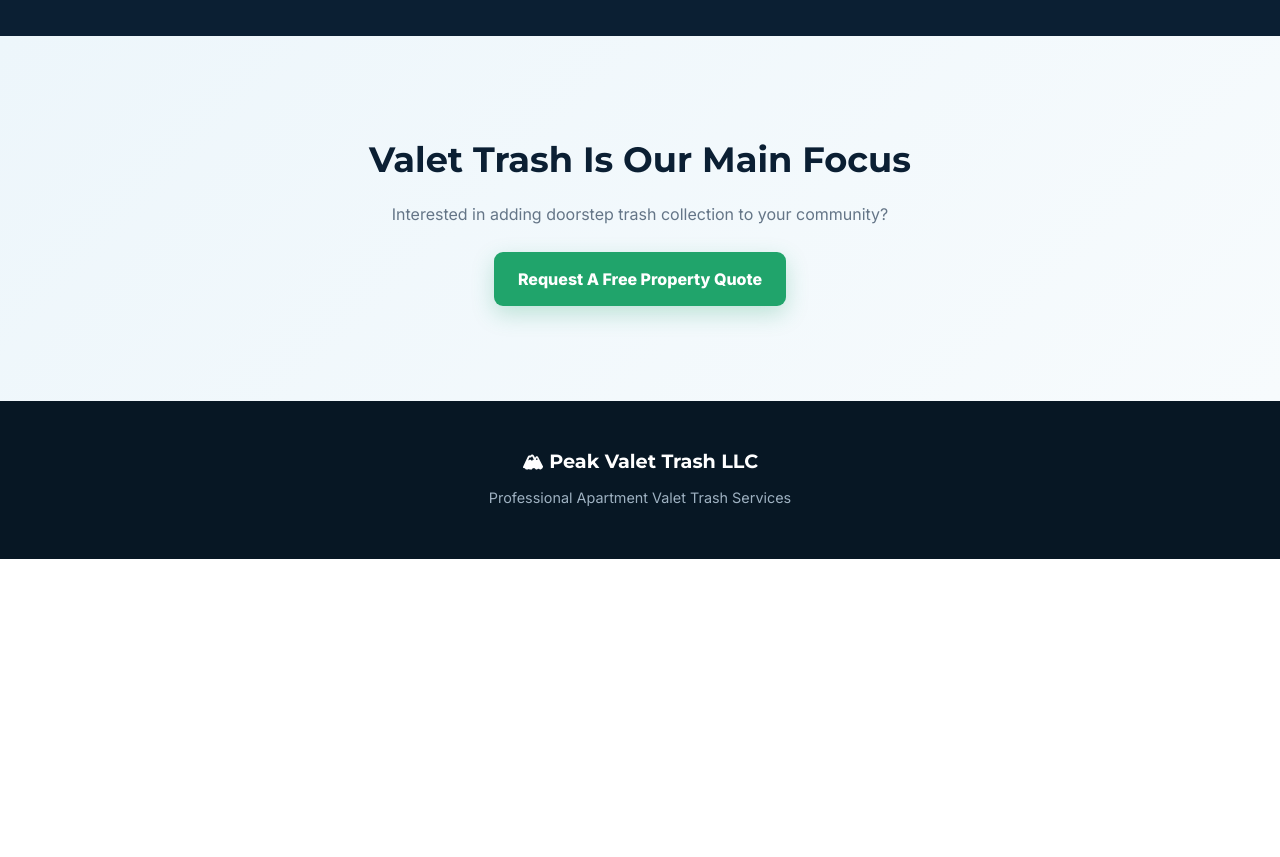
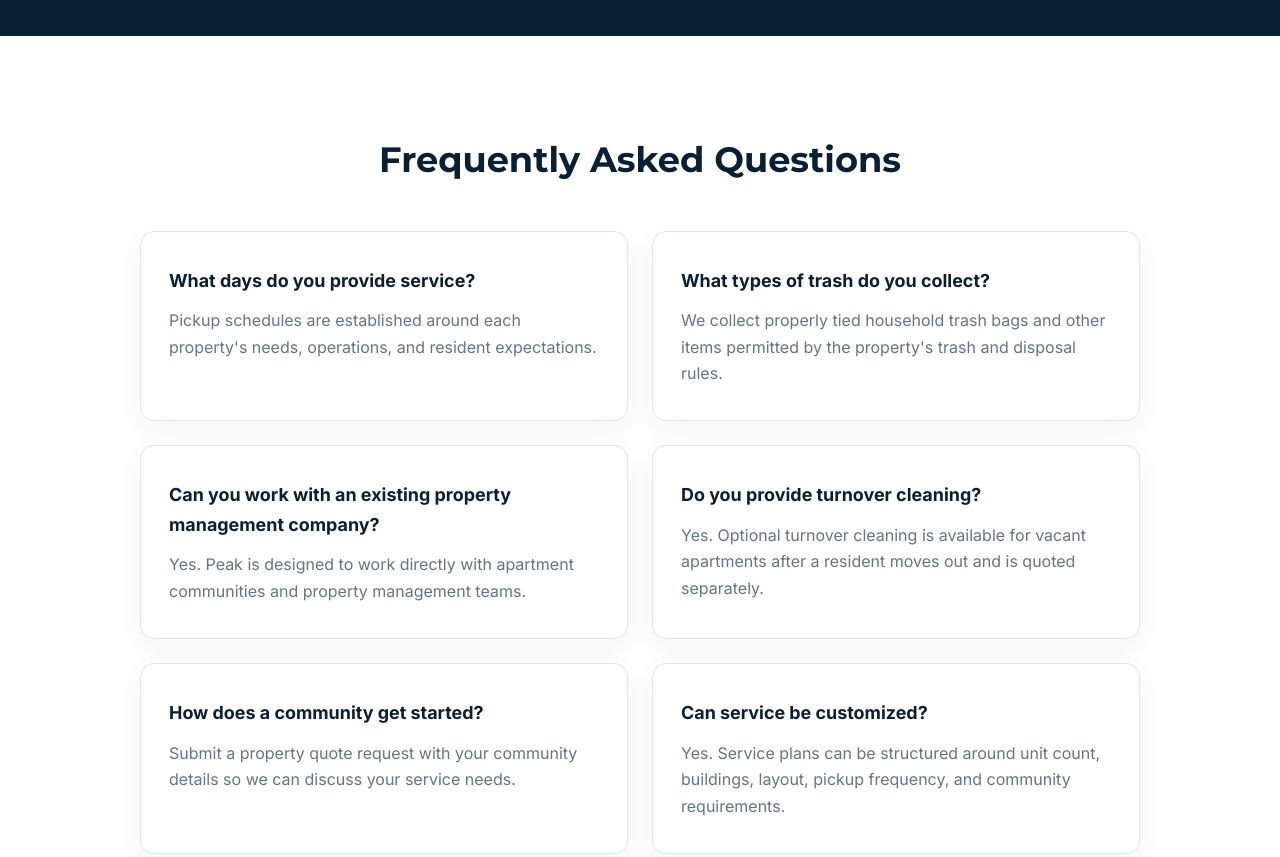
Before and after one commit to molinajuan242-crypto/peak-valet-trash-2, a plain HTML site: page services.html in a window 1280 px wide. Shown: the part 1940-2797 px from the top of the page. Before the commit the page ends 2499 px from the top, so only its background shows below. Drawn offline with Linux system fonts and the light colour scheme; a script that the page names is missing.

Commit message:
Add service FAQ section

```diff
--- a/services.html
+++ b/services.html
@@ -40,6 +40,18 @@
 </div>
 </section>
 
+<section class="section faq-section">
+<h2>Frequently Asked Questions</h2>
+<div class="faq-grid">
+<div class="card"><h3>What days do you provide service?</h3><p>Pickup schedules are established around each property's needs, operations, and resident expectations.</p></div>
+<div class="card"><h3>What types of trash do you collect?</h3><p>We collect properly tied household trash bags and other items permitted by the property's trash and disposal rules.</p></div>
+<div class="card"><h3>Can you work with an existing property management company?</h3><p>Yes. Peak is designed to work directly with apartment communities and property management teams.</p></div>
+<div class="card"><h3>Do you provide turnover cleaning?</h3><p>Yes. Optional turnover cleaning is available for vacant apartments after a resident moves out and is quoted separately.</p></div>
+<div class="card"><h3>How does a community get started?</h3><p>Submit a property quote request with your community details so we can discuss your service needs.</p></div>
+<div class="card"><h3>Can service be customized?</h3><p>Yes. Service plans can be structured around unit count, buildings, layout, pickup frequency, and community requirements.</p></div>
+</div>
+</section>
+
 <section class="quote">
 <h2>Valet Trash Is Our Main Focus</h2>
 <p>Interested in adding doorstep trash collection to your community?</p>
```
